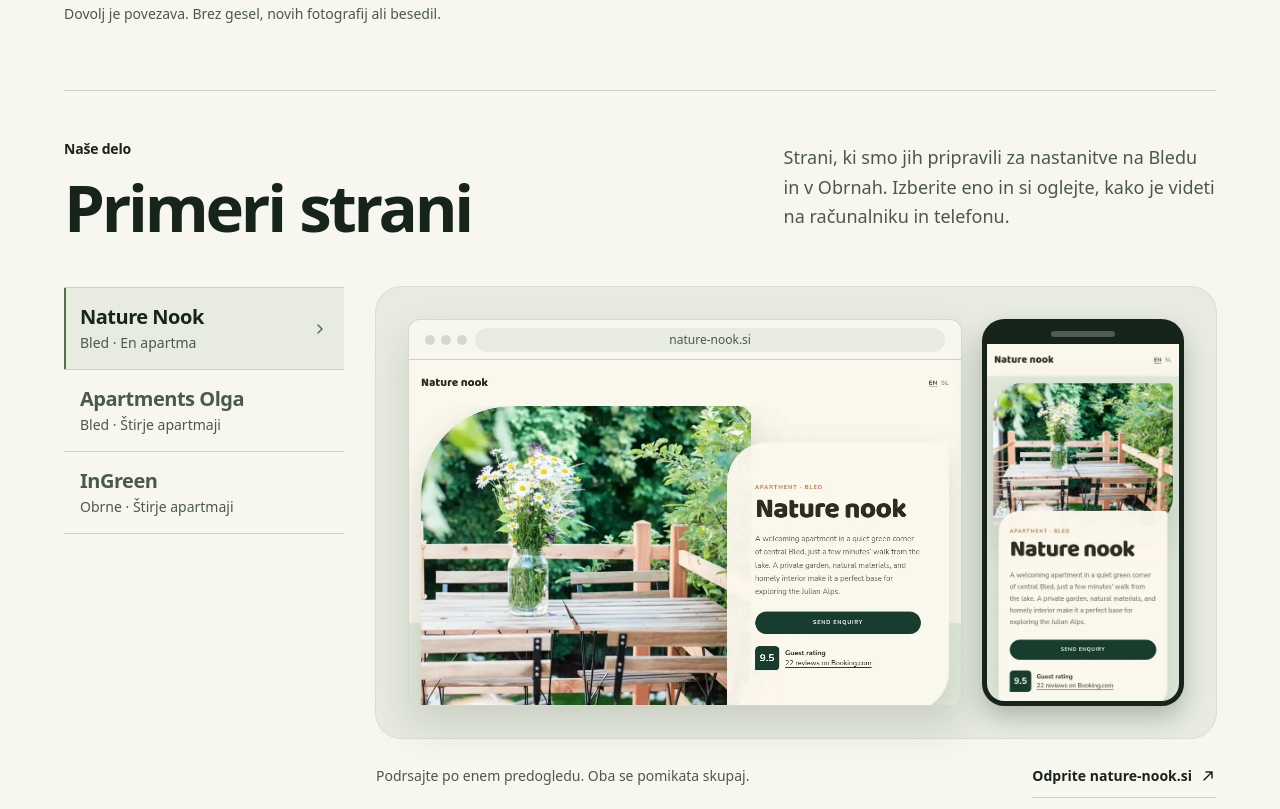
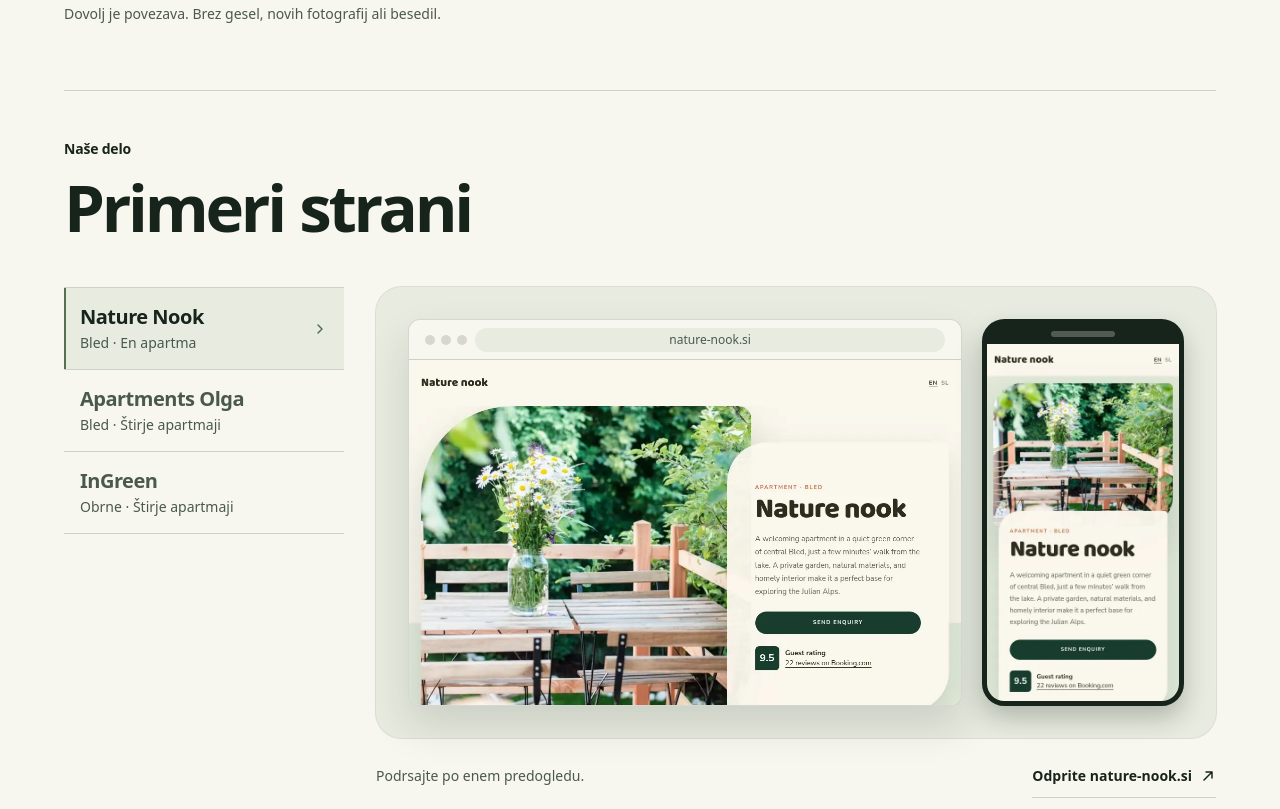
Before and after one commit to stravs/kompozitor.si, an Astro site: page /izba in a window 1280 px wide. Shown: the part 751-1560 px from the top of the page. Built offline with nearby package versions, Linux system fonts and the light colour scheme; Astro itself is replaced by a stand-in of ours.

Commit message:
Trim Izba page copy

```diff
--- a/src/pages/izba/index.astro
+++ b/src/pages/izba/index.astro
@@ -151,7 +151,6 @@ const questions = [
             <p class={label}>Naše delo</p>
             <h2 class={`${display} mt-4`}>Primeri strani</h2>
           </div>
-          <p class="max-w-[42ch] leading-relaxed text-(--muted) sm:text-lg lg:pb-2">Strani, ki smo jih pripravili za nastanitve na Bledu in v Obrnah. Izberite eno in si oglejte, kako je videti na računalniku in telefonu.</p>
         </div>
         {/* Pure-CSS picker: each radio shows the article two siblings after it. */}
         <div class="mt-8 grid grid-cols-3 gap-y-3 sm:mt-12 lg:grid-cols-[minmax(0,1fr)_minmax(0,3fr)] lg:grid-rows-[auto_auto_auto_1fr] lg:gap-x-8 lg:gap-y-0">
@@ -183,7 +182,7 @@ const questions = [
                   </div>
                 </div>
                 <div class="mt-4 flex flex-wrap items-center justify-between gap-x-6 gap-y-3">
-                  <p class="text-sm text-(--muted)"><span class="font-semibold text-(--ink) sm:hidden">{note}. </span>Podrsajte po enem predogledu. Oba se pomikata skupaj.</p>
+                  <p class="text-sm text-(--muted)"><span class="font-semibold text-(--ink) sm:hidden">{note}. </span>Podrsajte po enem predogledu.</p>
                   <a href={href} hreflang="en" class="inline-flex min-h-11 items-center gap-2 border-b border-(--line) text-sm font-semibold hover:border-current motion-safe:transition-colors">
                     Odprite {new URL(href).hostname}
                     <svg aria-hidden="true" class="size-4 shrink-0" viewBox="0 0 16 16" fill="none" stroke="currentColor" stroke-width="1.5" stroke-linecap="round" stroke-linejoin="round"><path d="M4 12 12 4M6 4h6v6" /></svg>
@@ -222,7 +221,6 @@ const questions = [
             <p class={label}>Vse je vključeno</p>
             <h2 class={`${display} mt-4`}>Kaj dobite.</h2>
           </div>
-          <p class="max-w-[44ch] leading-relaxed text-(--muted) sm:text-lg">Vse spodaj je v ceni <strong class="font-semibold text-(--ink)">{euro(pricing.base)}</strong>. Brez doplačila za jezike, besedila ali urejanje fotografij.</p>
         </div>
 
         <ol role="list" class="mt-9 grid gap-x-9 gap-y-12 sm:mt-12 md:grid-cols-2 xl:gap-x-14 xl:gap-y-16">
```
